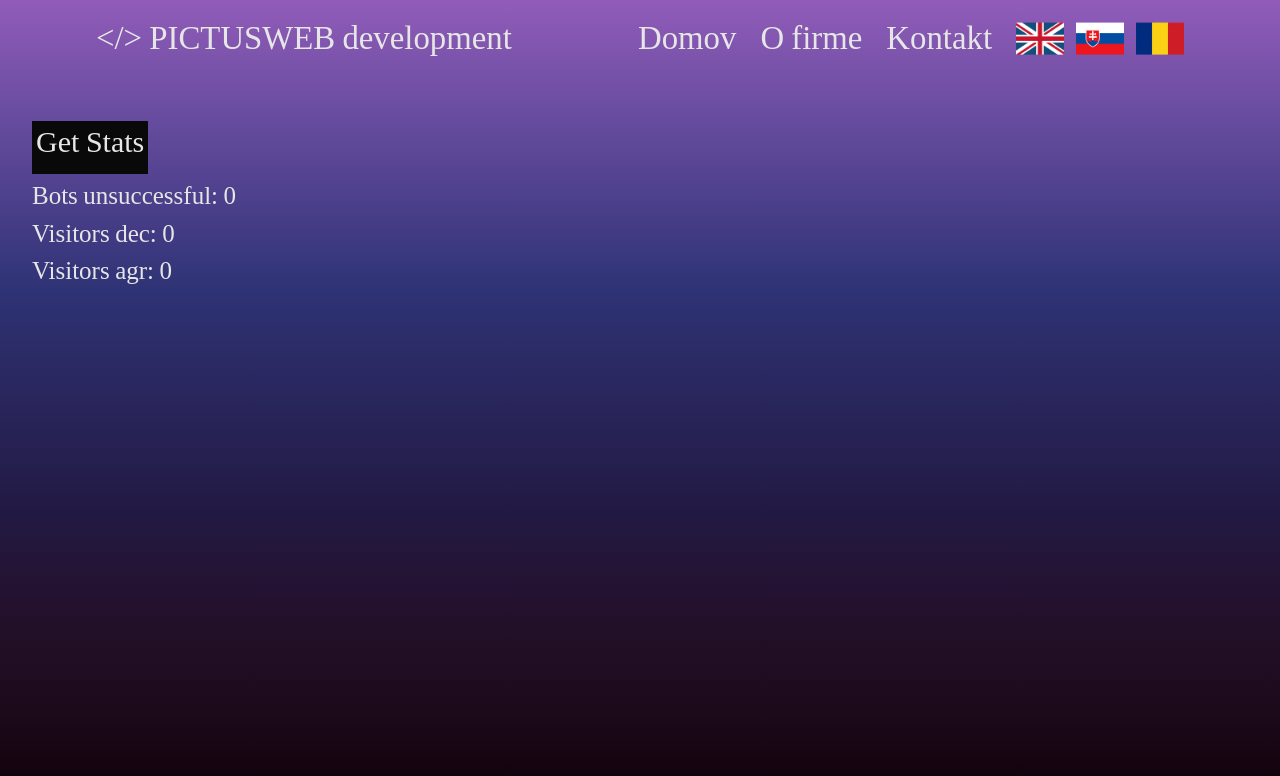
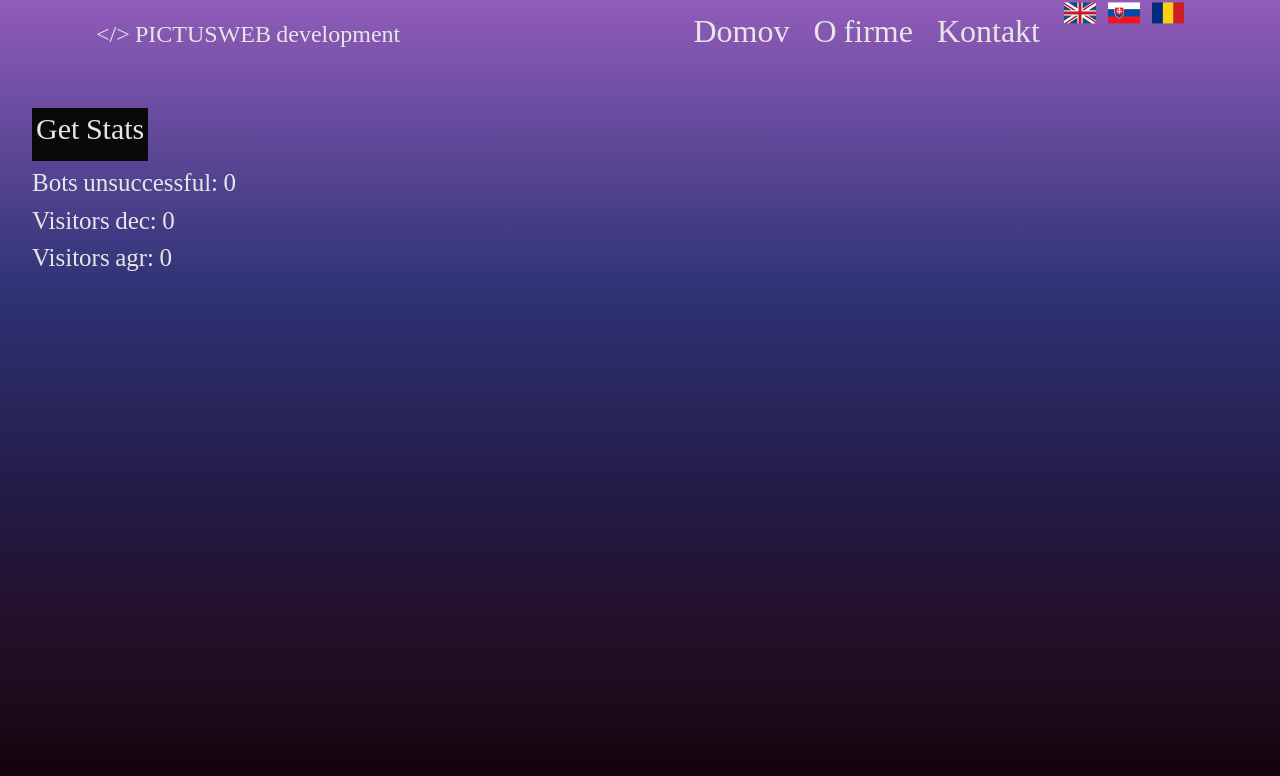
Before and after one commit to pkvarg/pictusweb-vite, a React (Vite) app: page /counter in a window 1280 px wide. Shown: the top 776 px of the page. Built offline with nearby package versions, Linux system fonts and the light colour scheme; no server answers; a web font is replaced by a local one.

Commit message:
font corrs 22sep 1/2

```diff
--- a/src/components/LanguageBar.jsx
+++ b/src/components/LanguageBar.jsx
@@ -16,7 +16,7 @@ const LanguageBar = () => {
         className=''
       >
         <img
-          className='w-[3rem] md:w-[14rem] lg:w-[3rem]'
+          className='w-[3rem] md:w-[14rem] lg:w-[2rem]'
           src='/english.webp'
           alt='english'
         />
@@ -27,7 +27,7 @@ const LanguageBar = () => {
         // className='mr-3 absolute text-white top-[0rem] left-[6rem] lg:top-[-65px] lg:left-[50%] text-[30px]'
       >
         <img
-          className='w-[3rem] md:w-[14rem] lg:w-[3rem]'
+          className='w-[3rem] md:w-[14rem] lg:w-[2rem]'
           src='/slovak.webp'
           alt='slovak'
         />
@@ -37,7 +37,7 @@ const LanguageBar = () => {
         // className='mr-3 absolute text-white top-[0rem] left-[11rem] lg:top-[-65px] lg:left-[55%] text-[30px]'
       >
         <img
-          className='w-[3rem] md:w-[14rem] lg:w-[3rem]'
+          className='w-[3rem] md:w-[14rem] lg:w-[2rem]'
           src='/romanian.webp'
           alt='romanian'
         />
--- a/src/components/Navbar.jsx
+++ b/src/components/Navbar.jsx
@@ -33,7 +33,7 @@ const Navbar = () => {
         <div className='justify-between px-4 mx-auto lg:max-w-[90%] md:items-center md:flex md:px-8'>
           <div>
             <div className='flex items-center justify-between py-3 md:py-5 md:block'>
-              <a className='text-[2.05rem]' href='/'>
+              <a className='text-[2rem] lg:text-[1.5rem]' href='/'>
                 &#60;&#47;&#62; PICTUSWEB development
               </a>
               <div className='md:hidden'>
@@ -80,7 +80,7 @@ const Navbar = () => {
                 navbar ? 'block' : 'hidden'
               }`}
             >
-              <ul className='justify-center space-y-8 md:flex md:space-x-6 md:space-y-0'>
+              <ul className='text-[2rem] lg:text-[1.5rem] justify-center space-y-8 md:flex md:space-x-6 md:space-y-0'>
                 <li>
                   <Link
                     to='offer'
@@ -88,16 +88,13 @@ const Navbar = () => {
                     smooth={true}
                     offset={0}
                     duration={500}
-                    className='text-[2.05rem] hover:text-dark-red'
+                    className='hover:text-dark-red'
                   >
                     {content.navbarOffer}
                   </Link>
                 </li>
                 <li>
-                  <a
-                    href='/projects'
-                    className='text-[2.05rem] hover:text-dark-red'
-                  >
+                  <a href='/projects' className='hover:text-dark-red'>
                     {content.navbarProjects}
                   </a>
                 </li>
@@ -109,7 +106,7 @@ const Navbar = () => {
                     smooth={true}
                     offset={0}
                     duration={500}
-                    className='text-[2.05rem] hover:text-dark-red'
+                    className='hover:text-dark-red'
                   >
                     {content.navbarContact}
                   </Link>
--- a/src/components/NavbarProjects.jsx
+++ b/src/components/NavbarProjects.jsx
@@ -28,7 +28,7 @@ const Navbar = () => {
         <div className='justify-between px-4 mx-auto lg:max-w-[90%] md:items-center md:flex md:px-8'>
           <div>
             <div className='flex items-center justify-between py-3 md:py-5 md:block'>
-              <a className='text-[2.05rem]' href='/'>
+              <a className='text-[2rem] lg:text-[1.5rem]' href='/'>
                 &#60;&#47;&#62; PICTUSWEB development
               </a>
               <div className='md:hidden'>
@@ -75,20 +75,14 @@ const Navbar = () => {
                 navbar ? 'block' : 'hidden'
               }`}
             >
-              <ul className='items-center justify-center space-y-8 md:flex md:space-x-6 md:space-y-0'>
+              <ul className='text-[2rem] lg:text-[1.5rem]items-center justify-center space-y-8 md:flex md:space-x-6 md:space-y-0'>
                 <li className='hidden lg:flex'>
-                  <a
-                    href='/'
-                    className='text-[2rem] lg:text-[2.05rem] hover:text-dark-red'
-                  >
+                  <a href='/' className='hover:text-dark-red'>
                     {content.navbarHome}
                   </a>
                 </li>
                 <li className=''>
-                  <a
-                    href='/about'
-                    className='text-[2rem] lg:text-[2.05rem] hover:text-dark-red'
-                  >
+                  <a href='/about' className='hover:text-dark-red'>
                     {content.navbarAbout}
                   </a>
                 </li>
@@ -100,7 +94,7 @@ const Navbar = () => {
                     smooth={true}
                     offset={0}
                     duration={500}
-                    className='text-[2rem] lg:text-[2.05rem] hover:text-dark-red'
+                    className='hover:text-dark-red'
                   >
                     {content.navbarContact}
                   </Link>
--- a/src/sections/Hero.jsx
+++ b/src/sections/Hero.jsx
@@ -28,7 +28,7 @@ const Hero = ({ language }) => {
           className={`${styles.innerWidth} mx-auto flex lg:flex-row flex-col gap-8 lg:py-[100px] py-[50px]`}
         >
           <div className='flex flex-col justify-left'>
-            <h1 className='text-white text-[7rem]'>
+            <h1 className='text-white text-[5rem]'>
               <TypingText
                 title={
                   language === 'romanian'
@@ -39,7 +39,7 @@ const Hero = ({ language }) => {
                 }
               />
             </h1>
-            <h1 className='text-white text-[70px] mb-[2rem]'>
+            <h1 className='text-white text-[50px] mb-[2rem]'>
               <TypingText
                 title={
                   language === 'romanian'
@@ -51,7 +51,7 @@ const Hero = ({ language }) => {
               />
             </h1>
 
-            <div className='text-white text-[50px]'>
+            <div className='text-white text-[40px]'>
               <TitleText
                 title={
                   language === 'romanian'
@@ -66,7 +66,7 @@ const Hero = ({ language }) => {
         </motion.div>
         <div className='lg:w-[100%]'>
           <img
-            className='w-[100%] ml-auto lg:mt-0 mt-[12rem]'
+            className='w-[100%] ml-auto lg:mt-0 mt-[6rem]'
             src='/hero-builders.webp'
             alt='hero'
           />
--- a/src/sections/Projects.jsx
+++ b/src/sections/Projects.jsx
@@ -21,7 +21,7 @@ const Projects = ({ language }) => {
   }
   return (
     <div className='text-white pt-10' id='projects'>
-      <h1 className='text-center text-[56px] mb-[120px]'>
+      <h1 className='text-center text-[50px] lg:text-[40px] mb-[120px]'>
         {content.projectsTitle}
       </h1>
       <motion.div
@@ -93,7 +93,7 @@ const Projects = ({ language }) => {
       </motion.div>
       <div className='flex justify-center'>
         <button
-          className='text-[35px] mt-20 px-6 pt-4 pb-1.5 bg-violet rounded-[25px] border border-white  hover:bg-blue-700 hover:bg-white hover:text-[#3B0A60] '
+          className='text-[25px] lg:text-[25px] mt-20 px-4 pt-4 pb-1.5 bg-violet rounded-[25px] border border-white  hover:bg-blue-700 hover:bg-white hover:text-[#3B0A60] '
           onClick={() => toProjectsHandler()}
         >
           {content.projectsDetails}
--- a/src/sections/Services.jsx
+++ b/src/sections/Services.jsx
@@ -17,8 +17,8 @@ const Services = ({ language }) => {
 
   return (
     <div className='text-white lg:pb-[120px]'>
-      <div className='lg:border border-white border-3 rounded-[15px] mt-[120px] lg:max-w-[75%] mx-auto'>
-        <h1 className='lg:text-[4.5rem] text-[2.5rem] text-center mt-20'>
+      <div className='lg:border border-white border-3 rounded-[15px] mt-0 lg:mt-[120px] lg:max-w-[75%] mx-auto'>
+        <h1 className='lg:text-[2.5rem] text-[2.5rem] text-center mt-20'>
           {content.servicesTitle}
         </h1>
         <div className='flex lg:flex-row flex-col items-center py-16'>
@@ -33,19 +33,21 @@ const Services = ({ language }) => {
             </div>
           </motion.div>
 
-          <div className='lg:w-[50%] lg:mr-[5%] pl-[5%] flex flex-col lg:mt-0 mt-20 lg:gap-0 gap-20'>
-            <div className='flex flex-row items-center gap-3'>
+          <div className='lg:w-[50%] lg:mr-[5%] pl-[5%] flex flex-col lg:mt-0 mt-20 lg:gap-0 gap-20 mx-4 lg:mx-0'>
+            <div className='flex flex-row items-center gap-3 mt-8'>
               <img
                 className='lg:w-[5%] lg:flex hidden'
                 src='/service-check.webp'
                 alt='service'
               />
-              <h3 className='text-[2.5rem] mt-[18px]'>
+              <h3 className='text-[2rem] pt-[18px]'>
                 {content.servicesLogoTitle}
               </h3>
             </div>
             <div>
-              <p className='text-[2rem]'>{content.servicesLogoDesc}</p>
+              <p className='text-[1.5rem] -mt-8 lg:mt-0'>
+                {content.servicesLogoDesc}
+              </p>
             </div>
             <div className='flex flex-row items-center gap-3'>
               <img
@@ -53,19 +55,21 @@ const Services = ({ language }) => {
                 src='/service-check.webp'
                 alt='service'
               />
-              <h3 className='text-[2.5rem] mt-[18px]'>
+              <h3 className='text-[2rem] mt-[18px]'>
                 {' '}
                 {content.servicesStyleTitle}
               </h3>
             </div>
             <div>
-              <p className='text-[2rem]'>{content.servicesStyleDesc}</p>
+              <p className='text-[1.5rem] -mt-8 lg:mt-0'>
+                {content.servicesStyleDesc}
+              </p>
             </div>
           </div>
         </div>
 
         {/* bottom */}
-        <div className='flex lg:flex-row flex-col items-center py-16'>
+        <div className='flex lg:flex-row flex-col items-center py-16 mx-4 lg:mx-0'>
           <div className='lg:w-[50%] pl-[5%] flex flex-col lg:gap-0 gap-20'>
             <div className='flex flex-row items-center gap-3'>
               <img
@@ -73,13 +77,15 @@ const Services = ({ language }) => {
                 src='/service-check.webp'
                 alt='service'
               />
-              <h3 className='text-[2.5rem] mt-[18px]'>
+              <h3 className='text-[2rem] mt-[18px]'>
                 {' '}
                 {content.servicesNonStopTitle}
               </h3>
             </div>
             <div>
-              <p className='text-[2rem]'>{content.servicesNonStopDesc}</p>
+              <p className='text-[1.5rem] -mt-8 lg:mt-0'>
+                {content.servicesNonStopDesc}
+              </p>
             </div>
             <div className='flex flex-row items-center gap-3'>
               <img
@@ -87,13 +93,15 @@ const Services = ({ language }) => {
                 src='/service-check.webp'
                 alt='service'
               />
-              <h3 className='text-[2.5rem] mt-[18px]'>
+              <h3 className='text-[2rem] mt-[18px]'>
                 {' '}
                 {content.servicesAwayTitle}
               </h3>
             </div>
             <div>
-              <p className='text-[2rem]'>{content.servicesAwayDesc}</p>
+              <p className='text-[1.5rem] -mt-8 lg:mt-0'>
+                {content.servicesAwayDesc}
+              </p>
             </div>
           </div>
           <motion.div
```
